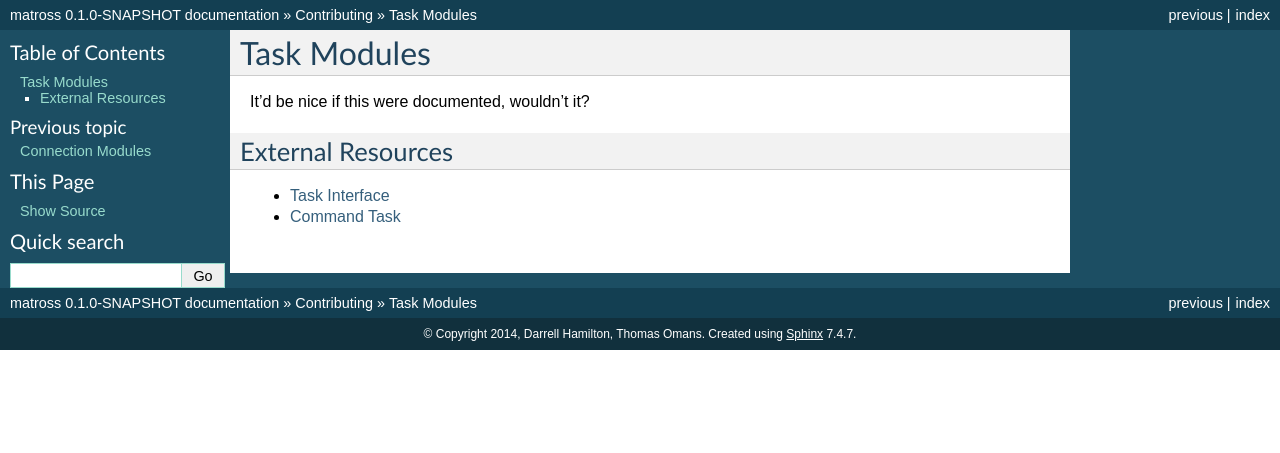
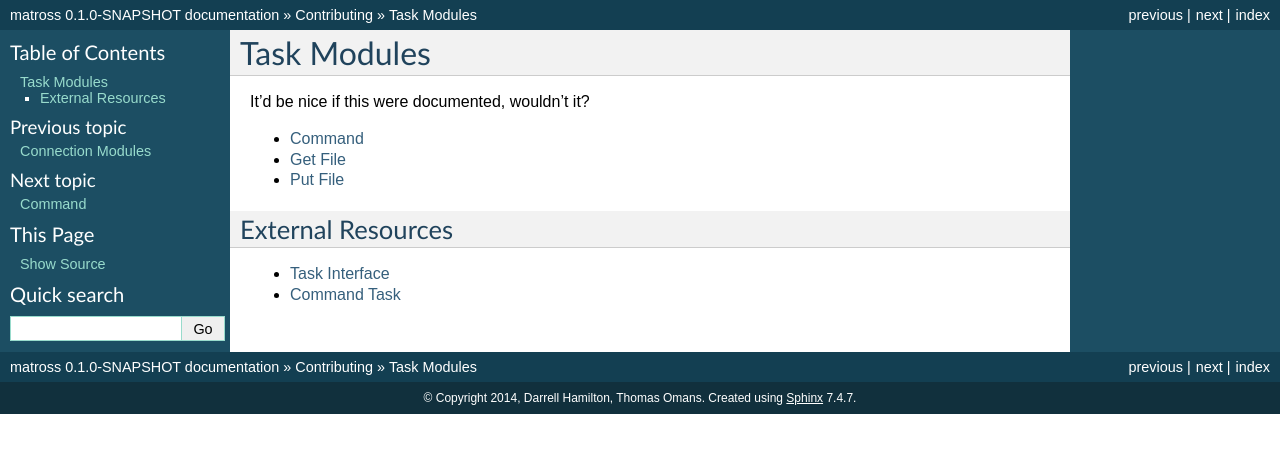
Before and after one commit to matross/matross, a Sphinx documentation site: the page built from docs/task_modules.rst, in a window 1280 px wide. Shown: the top 453 px of the page. Built offline with Sphinx 7.4.7, drawn with Linux system fonts in a browser that asks for light colours.

Commit message:
task module doc skeletons?

```diff
--- a/docs/index.rst
+++ b/docs/index.rst
@@ -11,3 +11,4 @@ remote process gun
    getting_started
    design_goals
    contributing
+   task_modules
--- a/docs/task_modules.rst
+++ b/docs/task_modules.rst
@@ -2,6 +2,14 @@ Task Modules
 ============
 
 It'd be nice if this were documented, wouldn't it?
+
+.. toctree::
+   :maxdepth: 1
+
+   task_modules/command
+   task_modules/get_file
+   task_modules/put_file
+
 
 ==================
 External Resources
--- /dev/null
+++ b/docs/task_modules/command.rst
@@ -0,0 +1,4 @@
+Command
+============
+
+These are a thing we maybe have
--- /dev/null
+++ b/docs/task_modules/get_file.rst
@@ -0,0 +1,4 @@
+Get File
+============
+
+These are a thing we maybe have
--- /dev/null
+++ b/docs/task_modules/put_file.rst
@@ -0,0 +1,4 @@
+Put File
+============
+
+These are a thing we maybe have
```
